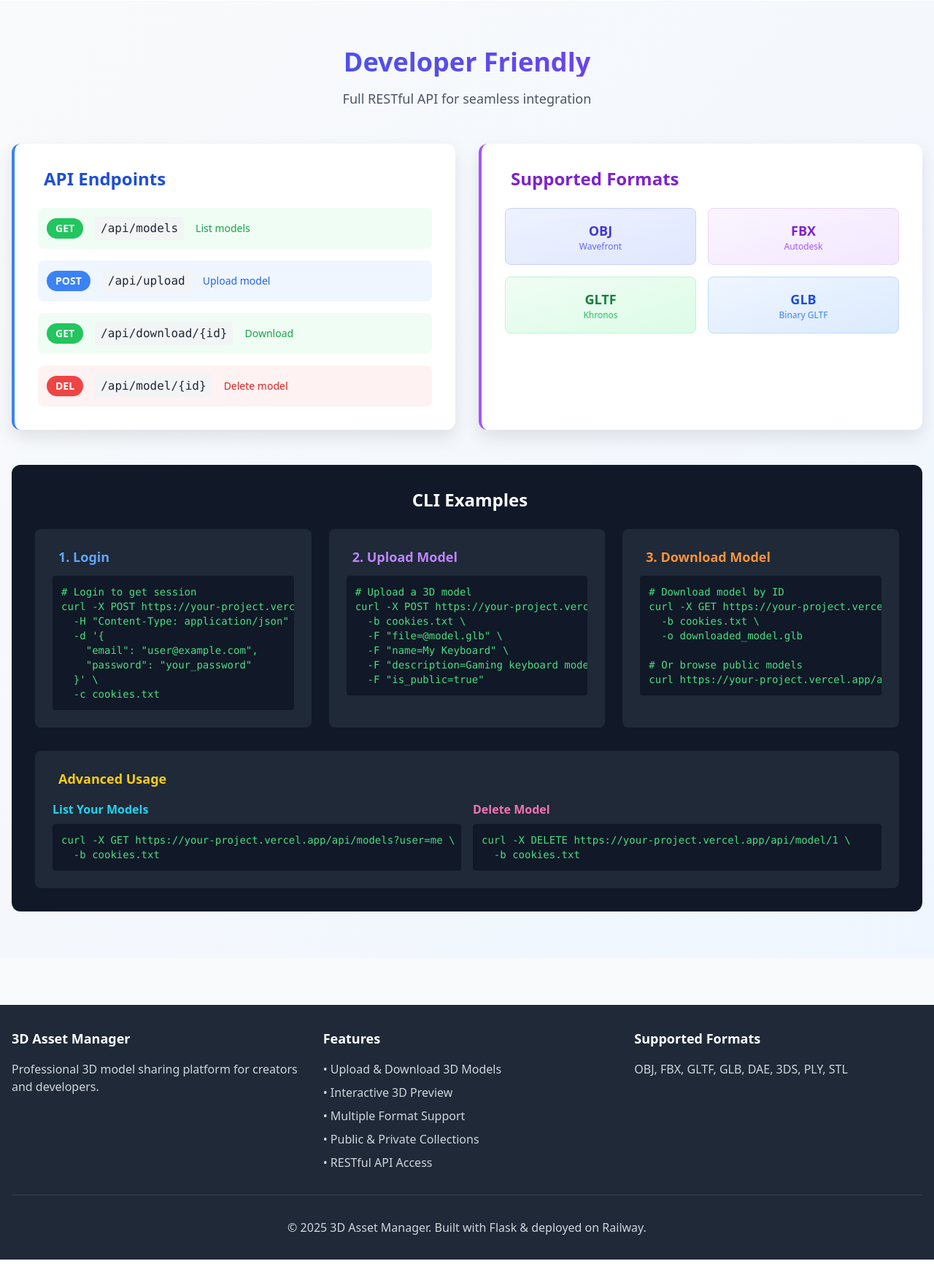
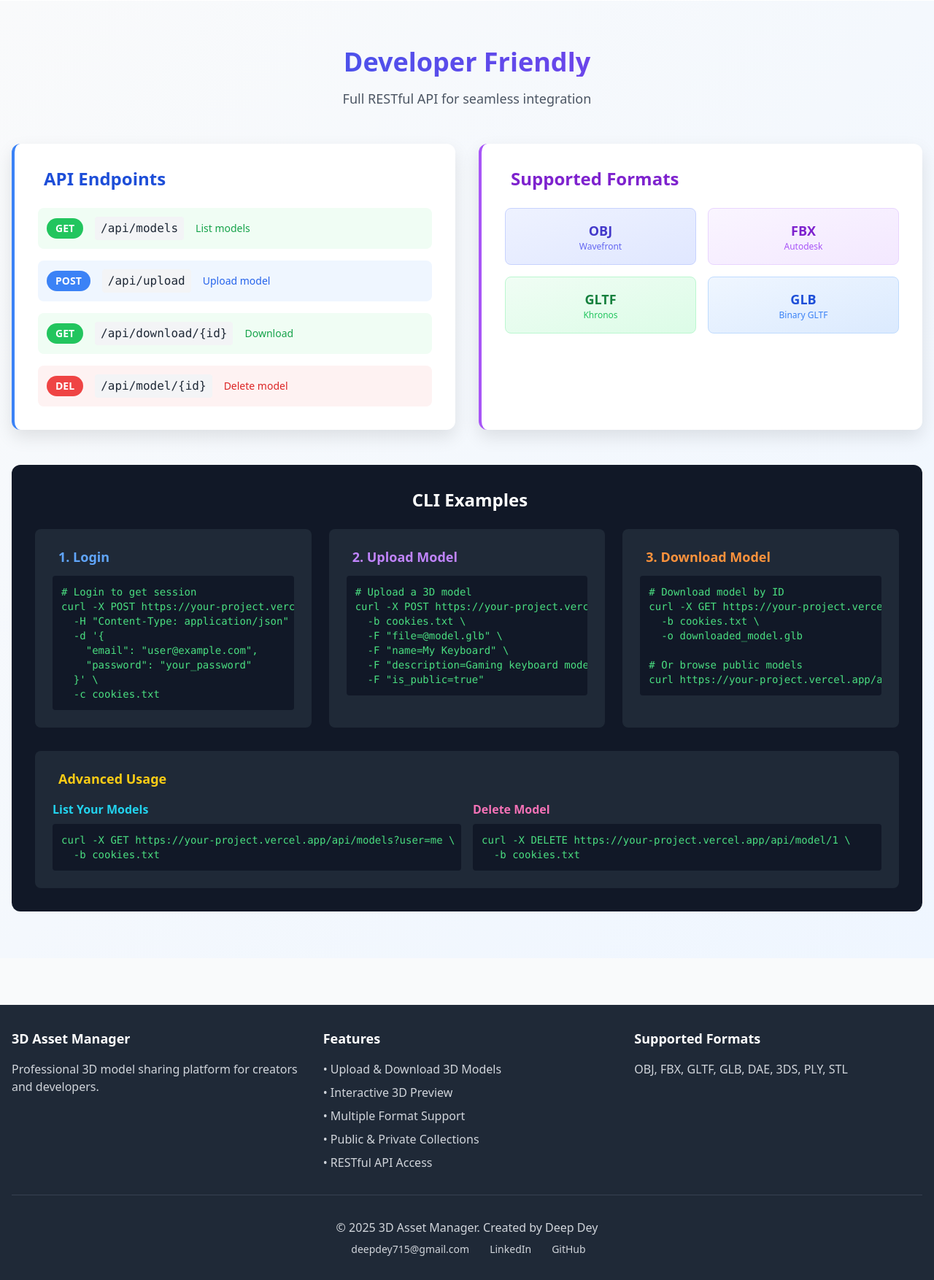
Before and after one commit to Deep-Dey1/3d-asset-manager-vercel-migration, a Flask app: page / in a window 1280 px wide. Shown: the part 1043-2797 px from the top of the page at 73% size. Before the commit the page ends 2769 px from the top, so only its background shows below. Run offline with Flask 3, Linux system fonts and the light colour scheme; parts of the project's set-up code (start-up, migrations or seed data) failed here and were passed over; some libraries are stand-ins or nearby versions.

Commit message:
Update branding: block-style logo design and contact info in footer

```diff
--- a/app/templates/base_3d.html
+++ b/app/templates/base_3d.html
@@ -210,8 +210,11 @@
         <div class="container mx-auto px-4">
             <div class="flex justify-between items-center py-4">
                 <div class="flex items-center space-x-4">
-                    <a href="{{ url_for('main.index') }}" class="text-2xl font-bold text-blue-600">
-                        <i class="fas fa-cube mr-2"></i>3D Asset Manager
+                    <a href="{{ url_for('main.index') }}" class="flex items-center space-x-3">
+                        <div class="bg-blue-600 text-white p-2 rounded-lg shadow-md">
+                            <i class="fas fa-cube text-xl"></i>
+                        </div>
+                        <span class="text-2xl font-bold text-blue-600">3D Asset Manager</span>
                     </a>
                 </div>
                 <div class="flex items-center space-x-4">
@@ -272,7 +275,18 @@
                 </div>
             </div>
             <div class="border-t border-gray-700 mt-8 pt-8 text-center text-gray-300">
-                <p>&copy; 2025 3D Asset Manager. Built with Flask & deployed on Railway.</p>
+                <p>&copy; 2025 3D Asset Manager. Created by Deep Dey</p>
+                <div class="mt-2 flex justify-center space-x-6 text-sm">
+                    <a href="mailto:deepdey715@gmail.com" class="text-gray-300 hover:text-white transition">
+                        <i class="fas fa-envelope mr-1"></i>deepdey715@gmail.com
+                    </a>
+                    <a href="https://www.linkedin.com/in/deepdey0210/" target="_blank" class="text-gray-300 hover:text-white transition">
+                        <i class="fab fa-linkedin mr-1"></i>LinkedIn
+                    </a>
+                    <a href="https://github.com/Deep-Dey1" target="_blank" class="text-gray-300 hover:text-white transition">
+                        <i class="fab fa-github mr-1"></i>GitHub
+                    </a>
+                </div>
             </div>
         </div>
     </footer>
```
Also changed, not shown: app/templates/base.html (+17 -3 lines).
